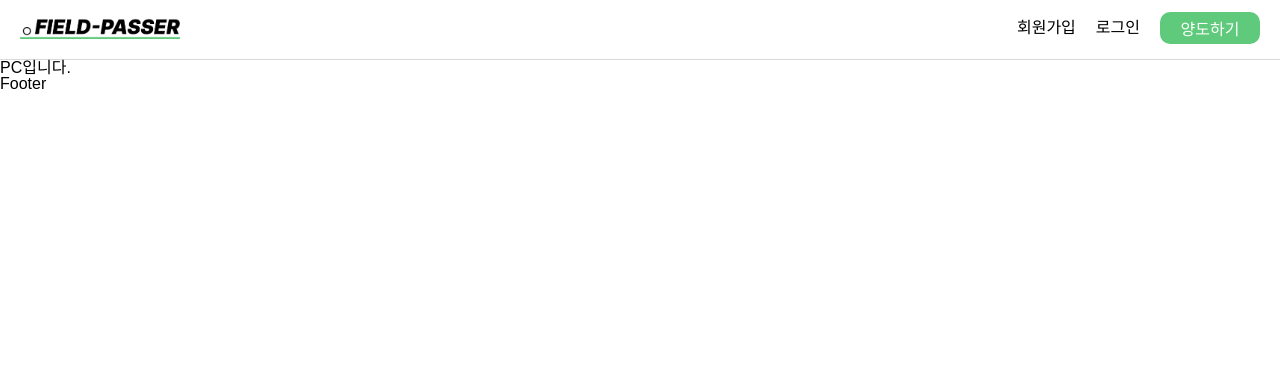
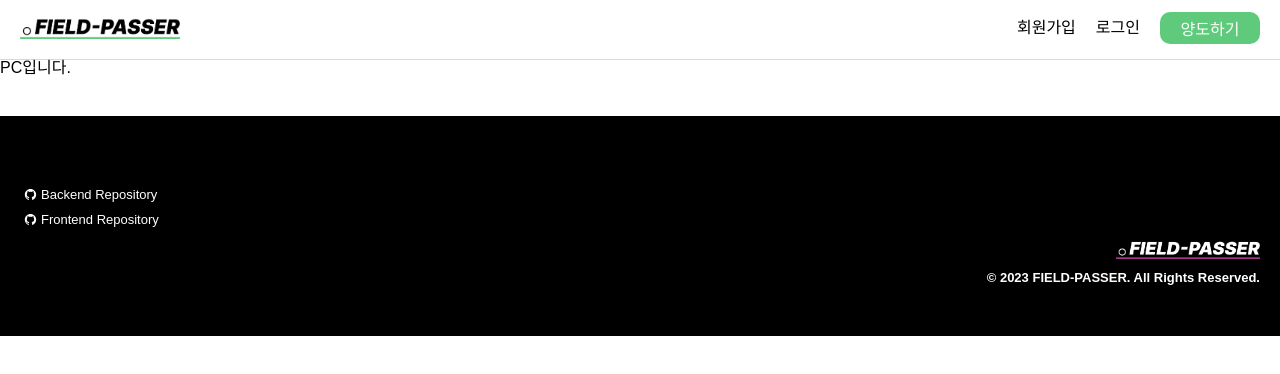
Before and after one commit to Field-Passer/newFieldPasser-FE, a React (Vite) app: page / in a window 1280 px wide. Shown: the top 374 px of the page. Built offline with nearby package versions, Linux system fonts and the light colour scheme; a web font is replaced by a local one.

Commit message:
Design: 푸터 추가

```diff
--- a/src/components/Footer.tsx
+++ b/src/components/Footer.tsx
@@ -1,5 +1,77 @@
+import { AiFillGithub } from 'react-icons/ai'
+import { styled } from 'styled-components'
+
 const Footer = () => {
-  return <>Footer</>
+  return (
+    <FooterContainer>
+      <div className="inner">
+        <a
+          href="https://github.com/Field-Passer/Field-Passer-BE"
+          target="_blank"
+          rel="noopener noreferrer"
+          className="link"
+        >
+          <AiFillGithub />
+          Backend Repository
+        </a>
+        <a
+          href="https://github.com/Field-Passer/Field-Passer-FE"
+          target="_blank"
+          rel="noopener noreferrer"
+          className="link"
+        >
+          <AiFillGithub />
+          Frontend Repository
+        </a>
+        <div className="logo">
+          <img src="/logo.png" />
+        </div>
+        <span>&copy; 2023 FIELD-PASSER. All Rights Reserved.</span>
+      </div>
+    </FooterContainer>
+  )
 }
 
+const FooterContainer = styled.footer`
+  background-color: black;
+  color: white;
+  margin-top: 40px;
+  padding-top: 20px;
+
+  .inner {
+    position: relative;
+    max-width: 1440px;
+    margin: auto;
+    height: 160px;
+    font-size: 13px;
+    padding: 20px;
+    display: flex;
+    flex-direction: column;
+    justify-content: center;
+    gap: 12px;
+
+    .link {
+      padding: 0 4px;
+      display: flex;
+      gap: 4px;
+    }
+
+    .logo {
+      display: flex;
+      justify-content: end;
+
+      img {
+        width: 144px;
+        right: 0;
+        filter: invert(100%);
+      }
+    }
+
+    span {
+      font-weight: 700;
+      text-align: right;
+    }
+  }
+`
+
 export default Footer
```
